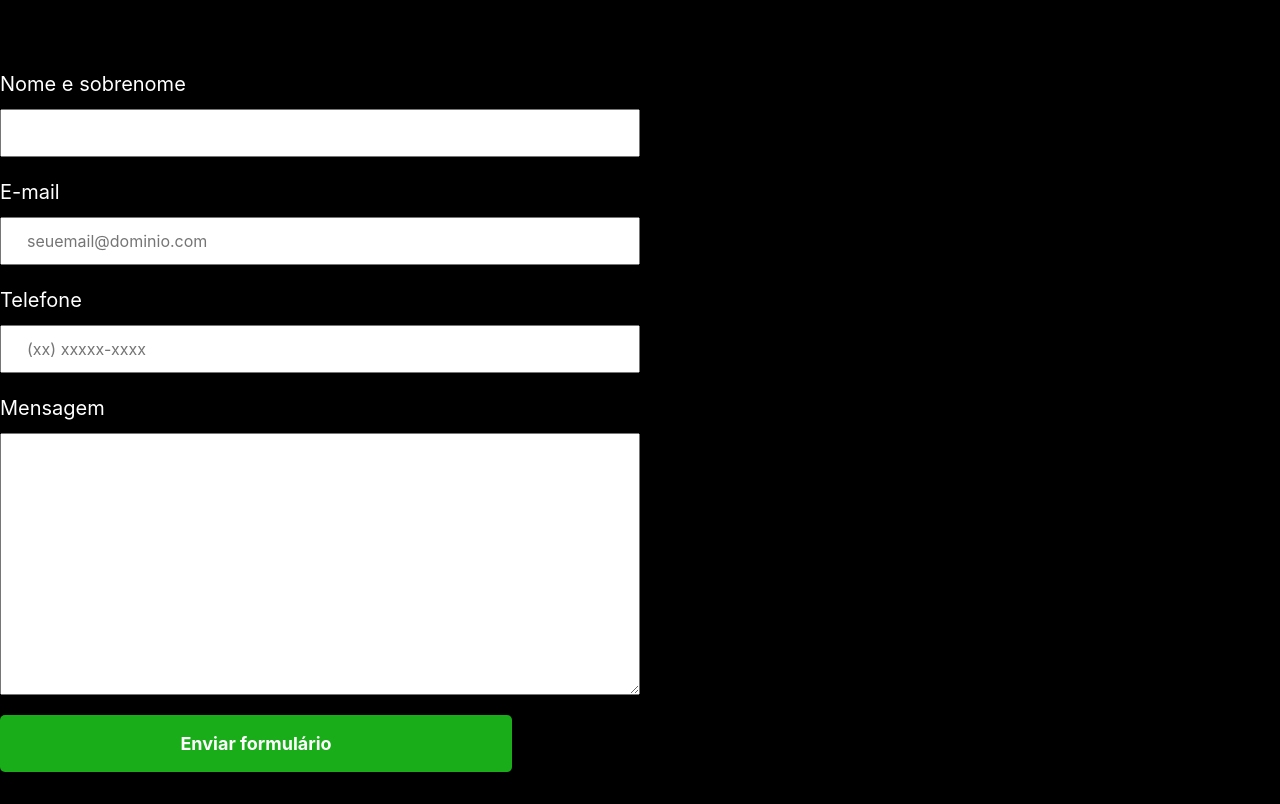
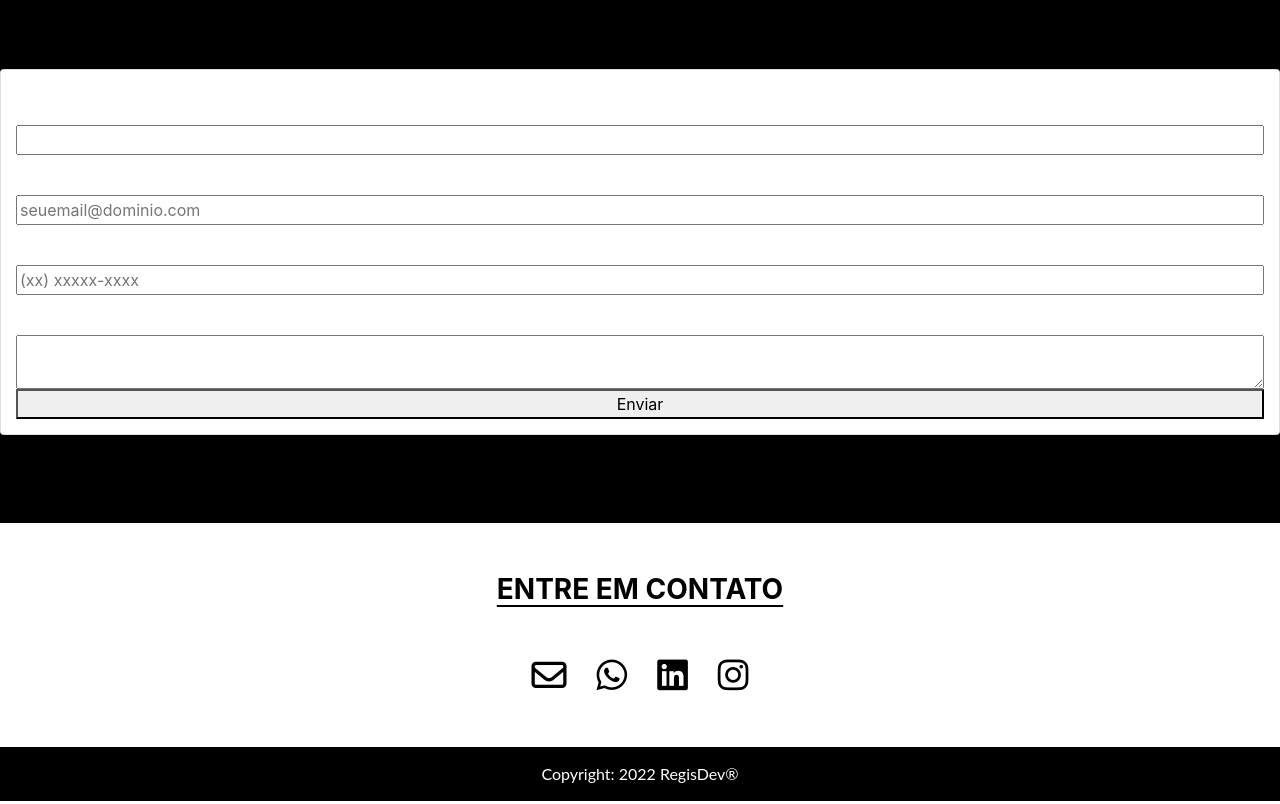
Before and after one commit to RegisDevv/Paulo-Xavier, a plain HTML site: page index.html in a window 1280 px wide. Shown: the part 2352-3156 px from the top of the page. Drawn offline with nearby package versions, Linux system fonts and the light colour scheme; a script that the page names is missing.

Commit message:
atualização no form

```diff
--- a/index.html
+++ b/index.html
@@ -21,6 +21,7 @@
     <script src="https://kit.fontawesome.com/f0e17cbf2f.js" crossorigin="anonymous"></script>
     <link rel="stylesheet" href="style.css">
 </head>
+
 <body>
     <!-- Menu -->
     <header>
@@ -58,11 +59,14 @@
     <section class="container">
         <div class="row flex-lg-row-reverse align-items-center g-5 py-5">
             <div class="col-10 col-sm-8 col-lg-6">
-              <img src="img/perfil.jpg" class="d-block mx-lg-auto img-fluid" alt="Bootstrap Themes" width="700" height="500" loading="lazy" style="border-radius:5px;">
+                <img src="img/perfil.jpg" class="d-block mx-lg-auto img-fluid" alt="Bootstrap Themes" width="700"
+                    height="500" loading="lazy" style="border-radius:5px;">
             </div>
             <div class="col-lg-6">
                 <h1 class="display-5 fw-bold lh-1 mb-3">Advogado Trabalhista e direitos familiares</h1>
-              <p class="lead">Lorem ipsum dolor sit amet consectetur, adipisicing elit. Rerum ab blanditiis aut sunt, qui distinctio ut, provident dignissimos impedit temporibus optio animi, possimus totam similique delectus sit maiores. Suscipit, natus!</p>
+                <p class="lead">Lorem ipsum dolor sit amet consectetur, adipisicing elit. Rerum ab blanditiis aut sunt,
+                    qui distinctio ut, provident dignissimos impedit temporibus optio animi, possimus totam similique
+                    delectus sit maiores. Suscipit, natus!</p>
                 <div class="d-grid gap-2 d-md-flex justify-content-md-start">
                     <button type="button" class="btn btn-outline btn-lg px-4">Contato</button>
                 </div>
@@ -85,7 +89,9 @@
                             alt="Thumbnail [100%x225]" src="img/logo-adv.png" data-holder-rendered="true"
                             style="height: 225px; width: 100%;max-width: 100%; display: block;">
                         <div class="card-body">
-                            <p class="card-text">Lorem ipsum dolor sit amet consectetur adipisicing elit. Obcaecati aperiam, impedit dolorum sint aut vitae repellendus eligendi temporibus porro reprehenderit nam quas.
+                            <p class="card-text">Lorem ipsum dolor sit amet consectetur adipisicing elit. Obcaecati
+                                aperiam, impedit dolorum sint aut vitae repellendus eligendi temporibus porro
+                                reprehenderit nam quas.
                             </p>
                             <ul>
                                 <li>Pontos</li>
@@ -94,7 +100,7 @@
                             </ul>
                             <div class="d-flex justify-content-between align-items-center">
                                 <div class="btn-group">
-                                    <button type="button" class="btn btn-sm btn-outline-success"><a href="#" target="_blank">Contato</a></button>
+                                    <button type="button" class="btn btn-sm btn-dark">Contato</button>
                                 </div>
                             </div>
                         </div>
@@ -111,7 +117,9 @@
                             alt="Thumbnail [100%x225]" src="img/logo-adv.png" data-holder-rendered="true"
                             style="height: 225px; width: 100%;max-width: 100%; display: block;">
                         <div class="card-body">
-                            <p class="card-text">Lorem ipsum dolor sit amet consectetur adipisicing elit. Obcaecati aperiam, impedit dolorum sint aut vitae repellendus eligendi temporibus porro reprehenderit nam quas.
+                            <p class="card-text">Lorem ipsum dolor sit amet consectetur adipisicing elit. Obcaecati
+                                aperiam, impedit dolorum sint aut vitae repellendus eligendi temporibus porro
+                                reprehenderit nam quas.
                             </p>
                             <ul>
                                 <li>Pontos</li>
@@ -120,7 +128,7 @@
                             </ul>
                             <div class="d-flex justify-content-between align-items-center">
                                 <div class="btn-group">
-                                    <button type="button" class="btn btn-sm btn-outline-success"><a href="#" target="_blank">Contato</a></button>
+                                    <button type="button" class="btn btn-sm btn-dark">Contato</button>
                                 </div>
                             </div>
                         </div>
@@ -137,7 +145,9 @@
                             alt="Thumbnail [100%x225]" src="img/logo-adv.png" data-holder-rendered="true"
                             style="height: 225px; width: 100%;max-width: 100%; display: block;">
                         <div class="card-body">
-                            <p class="card-text">Lorem ipsum dolor sit amet consectetur adipisicing elit. Obcaecati aperiam, impedit dolorum sint aut vitae repellendus eligendi temporibus porro reprehenderit nam quas.
+                            <p class="card-text">Lorem ipsum dolor sit amet consectetur adipisicing elit. Obcaecati
+                                aperiam, impedit dolorum sint aut vitae repellendus eligendi temporibus porro
+                                reprehenderit nam quas.
                             </p>
                             <ul>
                                 <li>Pontos</li>
@@ -146,7 +156,7 @@
                             </ul>
                             <div class="d-flex justify-content-between align-items-center">
                                 <div class="btn-group">
-                                    <button type="button" class="btn btn-sm btn-outline-success"><a href="#" target="_blank">Contato</a></button>
+                                    <button type="button" class="btn btn-sm btn-dark">Contato</button>
                                 </div>
                             </div>
                         </div>
@@ -163,7 +173,9 @@
                             alt="Thumbnail [100%x225]" src="img/logo-adv.png" data-holder-rendered="true"
                             style="height: 225px; width: 100%;max-width: 100%; display: block;">
                         <div class="card-body">
-                            <p class="card-text">Lorem ipsum dolor sit amet consectetur adipisicing elit. Obcaecati aperiam, impedit dolorum sint aut vitae repellendus eligendi temporibus porro reprehenderit nam quas.
+                            <p class="card-text">Lorem ipsum dolor sit amet consectetur adipisicing elit. Obcaecati
+                                aperiam, impedit dolorum sint aut vitae repellendus eligendi temporibus porro
+                                reprehenderit nam quas.
                             </p>
                             <ul>
                                 <li>Pontos</li>
@@ -172,7 +184,7 @@
                             </ul>
                             <div class="d-flex justify-content-between align-items-center">
                                 <div class="btn-group">
-                                    <button type="button" class="btn btn-sm btn-outline-success"><a href="#" target="_blank">Contato</a></button>
+                                    <button type="button" class="btn btn-sm btn-dark">Contato</button>
                                 </div>
                             </div>
                         </div>
@@ -191,7 +203,9 @@
             <div class="localizacao">
                 <div class="mapa-conteudo">
                     <br><br>
-                    <iframe src="https://www.google.com/maps/embed?pb=!1m18!1m12!1m3!1d3660.4051254833003!2d-46.57946578445569!3d-23.44584686322295!2m3!1f0!2f0!3f0!3m2!1i1024!2i768!4f13.1!3m3!1m2!1s0x94cef436eec240b5%3A0x20dc6d5fc5b27a46!2sRua%20Arley%20Gilberto%20de%20Ara%C3%BAjo%2C%20100%20-%20Jardim%20Felicidade(Zona%20Norte)%2C%20S%C3%A3o%20Paulo%20-%20SP%2C%2002326-000!5e0!3m2!1spt-BR!2sbr!4v1652235692557!5m2!1spt-BR!2sbr" width="100%" height="300" style="border:0;" allowfullscreen="" loading="lazy"></iframe>
+                    <iframe
+                        src="https://www.google.com/maps/embed?pb=!1m18!1m12!1m3!1d3660.4051254833003!2d-46.57946578445569!3d-23.44584686322295!2m3!1f0!2f0!3f0!3m2!1i1024!2i768!4f13.1!3m3!1m2!1s0x94cef436eec240b5%3A0x20dc6d5fc5b27a46!2sRua%20Arley%20Gilberto%20de%20Ara%C3%BAjo%2C%20100%20-%20Jardim%20Felicidade(Zona%20Norte)%2C%20S%C3%A3o%20Paulo%20-%20SP%2C%2002326-000!5e0!3m2!1spt-BR!2sbr!4v1652235692557!5m2!1spt-BR!2sbr"
+                        width="100%" height="300" style="border:0;" allowfullscreen="" loading="lazy"></iframe>
                 </div>
                 <div class="endereco-conteudo">
                     <ul>
@@ -210,21 +224,24 @@
     <section Id="formacao">
         <div class="album py-5 bg-dark">
             <h2 class="text-center jumbotron-heading titulosBrancos">Contato</h2><br>
-            <form>
-                <label for="nomesobrenome">Nome e sobrenome</label>
-                <input type="text" id="nomesobrenome" class="input-padrao" required>
+            <div class="row2">
+                <form action="" method="post" class="card" style="padding: 15px;">
+                    <label for="inputNome">Nome e sobrenome</label>
+                    <input type="text" id="inputNome" required maxlength="30" minlength="2">
 
-                <label for="email">E-mail</label>
-                <input type="email" id="email" class="input-padrao" required placeholder="seuemail@dominio.com">
+                    <label for="inputEmail">E-mail</label>
+                    <input type="email" id="inputEmail" required placeholder="seuemail@dominio.com">
 
                     <label for="telefone">Telefone</label>
-                <input type="tel" id="telefone" class="input-padrao" required placeholder="(xx) xxxxx-xxxx">
+                    <input type="tel" id="telefone" required placeholder="(xx) xxxxx-xxxx" maxlength="13">
 
-                <label for="mensagem">Mensagem</label>
-                <textarea id="mensagem" cols="68" rows="10" class="input-padrao" required></textarea>
+                    <label for="textAreaMensagem">Mensagem</label>
+                    <textarea name="textAreaMensagem" id="textAreaMensagem" required maxlength="100" minlength="10"></textarea>
 
-                <input type="submit" value="Enviar formulário" class="enviar">
+                    <button class="button2">Enviar</button>
                 </form>
+            </div>
+        </div>
     </section>
     <!-- CONTATO -->
 
@@ -234,13 +251,21 @@
             <div class="container-fluid">
                 <h3 style="padding-top:50px;" class="text-center titulosPretos">entre em contato</h3>
                 <div class="flex-container fa-3x">
-                    <div class="container-item"><a href="mailto:" target="_blank" ><li class="fa-regular fa-envelope"></li></a></div>
+                    <div class="container-item"><a href="mailto:" target="_blank">
+                            <li class="fa-regular fa-envelope"></li>
+                        </a></div>
 
-                    <div class="container-item"><a href="https://wa.me/5511999999999" target="_blank"><li class="fa-brands fa-whatsapp"></li></a></div>
+                    <div class="container-item"><a href="https://wa.me/5511999999999" target="_blank">
+                            <li class="fa-brands fa-whatsapp"></li>
+                        </a></div>
 
-                    <div class="container-item"><a href="#" target="_blank"><li class="fa-brands fa-linkedin"></li></a></div>
+                    <div class="container-item"><a href="#" target="_blank">
+                            <li class="fa-brands fa-linkedin"></li>
+                        </a></div>
 
-                    <div class="container-item"><a href="#" target="_blank"><li class="fa-brands fa-instagram"></li></a></div>
+                    <div class="container-item"><a href="#" target="_blank">
+                            <li class="fa-brands fa-instagram"></li>
+                        </a></div>
                 </div>
             </div>
         </div>
```
Lines whose indentation alone changed are shown as unchanged.
